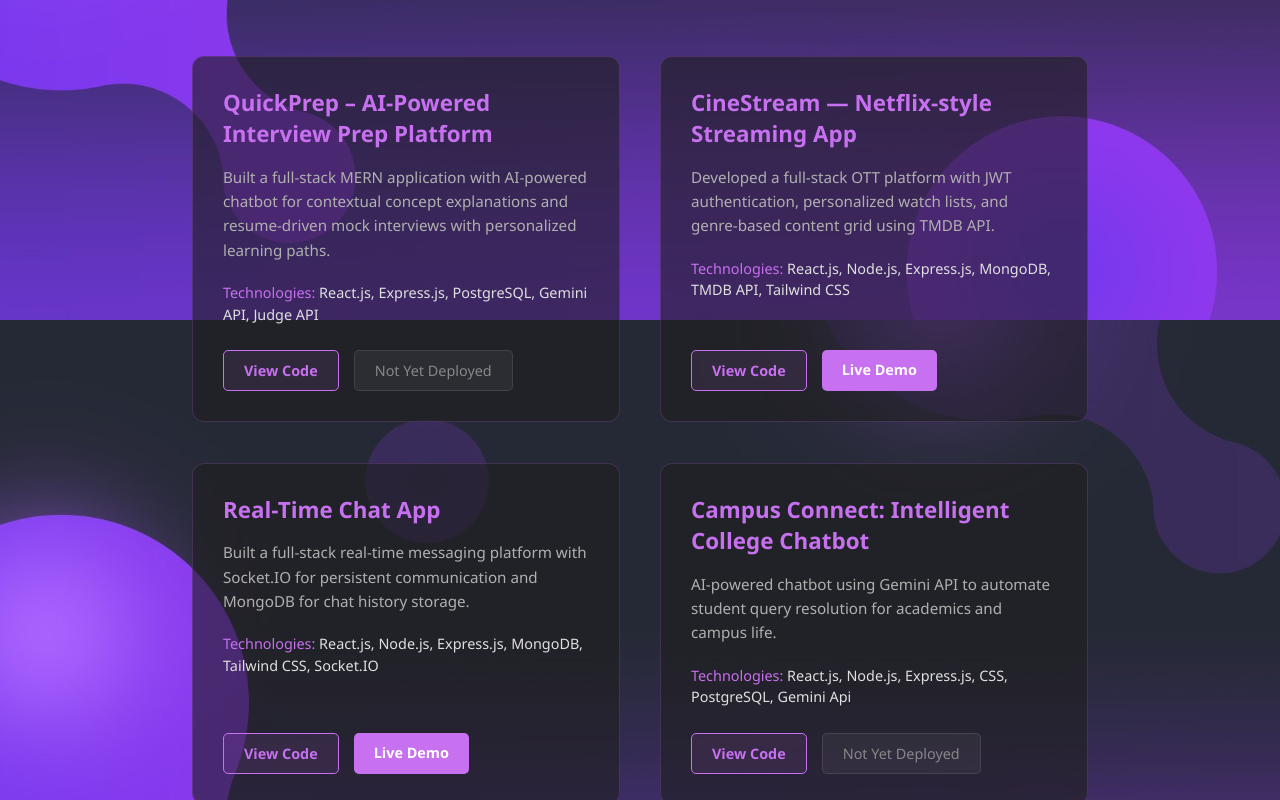
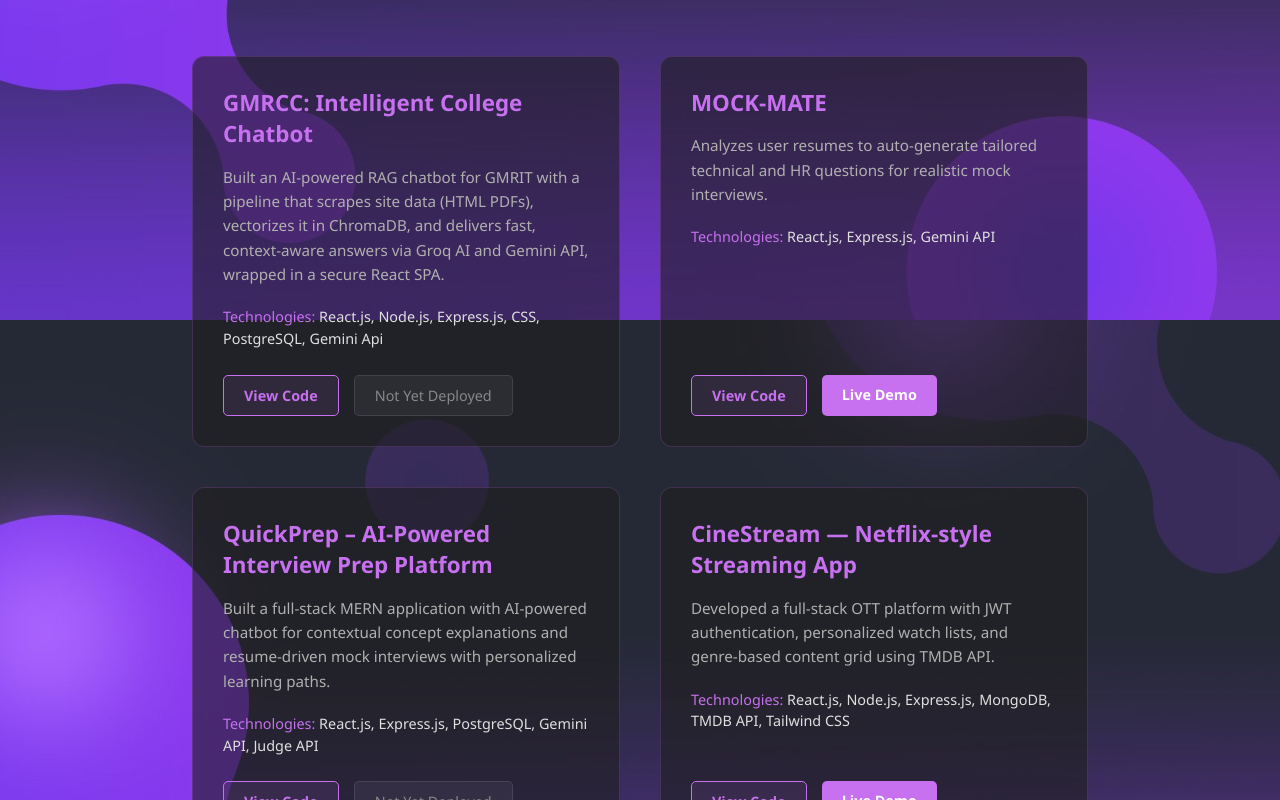
Before and after one commit to Bhagavan11/Portfolio, a React (Create React App) app: page / in a window 1280 px wide. Shown: the part 3680-4480 px from the top of the page. Built offline with nearby package versions, Linux system fonts and the light colour scheme.

Commit message:
added project

```diff
--- a/src/components/Projects.jsx
+++ b/src/components/Projects.jsx
@@ -4,6 +4,20 @@
 
 const Projects = () => {
   const projects = [
+    {
+      title: "GMRCC: Intelligent College Chatbot",
+      description: "Built an AI-powered RAG chatbot for GMRIT with a pipeline that scrapes site data (HTML PDFs), vectorizes it in ChromaDB, and delivers fast, context-aware answers via Groq AI and Gemini API, wrapped in a secure React SPA.",
+      technologies: "React.js, Node.js, Express.js, CSS, PostgreSQL, Gemini Api",
+      github: "https://github.com/Bhagavan11/GMRCC",
+      demo: "" // No demo link
+    },
+    {
+      title: "MOCK-MATE",
+      description: "Analyzes user resumes to auto-generate tailored technical and HR questions for realistic mock interviews.",
+      technologies: "React.js, Express.js, Gemini API",
+      github: "https://github.com/Bhagavan11/MOCK_MATE",
+      demo: "https://mock-mate-bhagavan.vercel.app/" // No demo link
+    },
     {
       title: "QuickPrep – AI-Powered Interview Prep Platform",
       description: "Built a full-stack MERN application with AI-powered chatbot for contextual concept explanations and resume-driven mock interviews with personalized learning paths.",
@@ -25,13 +39,7 @@
       github: "https://github.com/Bhagavan11/RealTime-Chat-App",
       demo: "https://chat-app-bhagavan.vercel.app/" // No demo link
     },
-    {
-      title: "Campus Connect: Intelligent College Chatbot",
-      description: "AI-powered chatbot using Gemini API to automate student query resolution for academics and campus life.",
-      technologies: "React.js, Node.js, Express.js, CSS, PostgreSQL, Gemini Api",
-      github: "https://github.com/Bhagavan11/Campus-Connect",
-      demo: "" // No demo link
-    }
+
   ];
 
   return (
```
